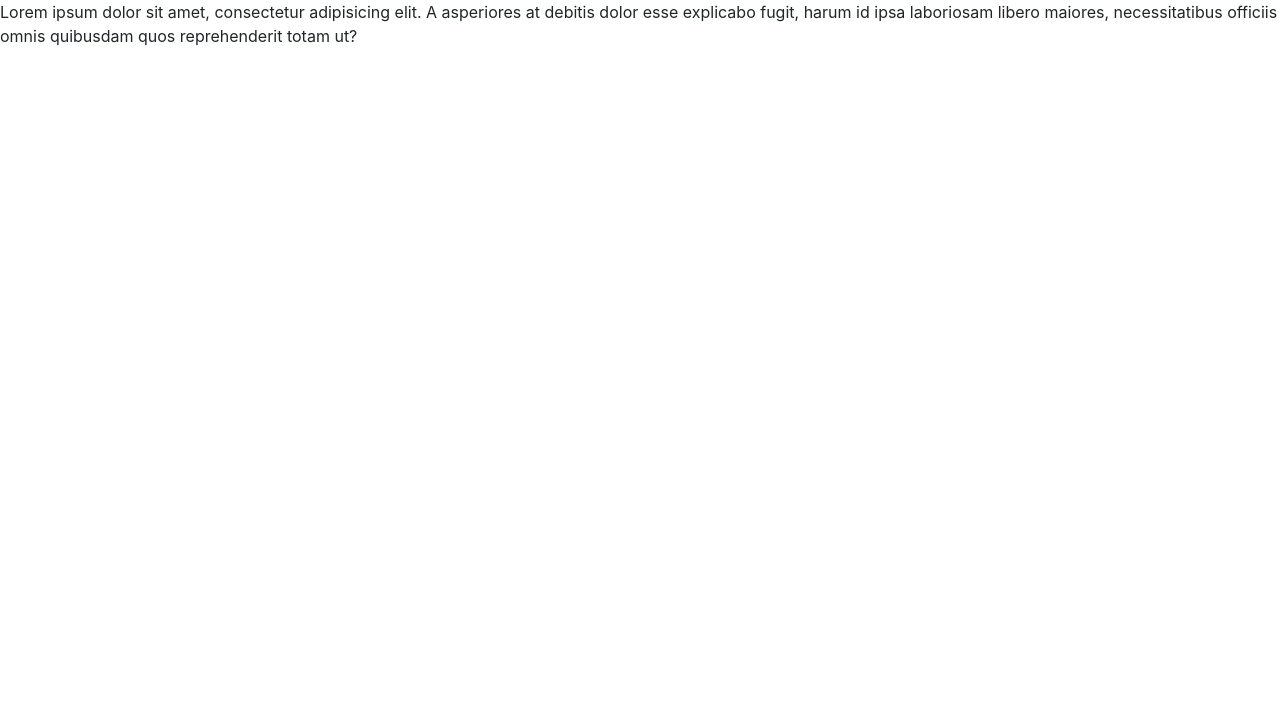
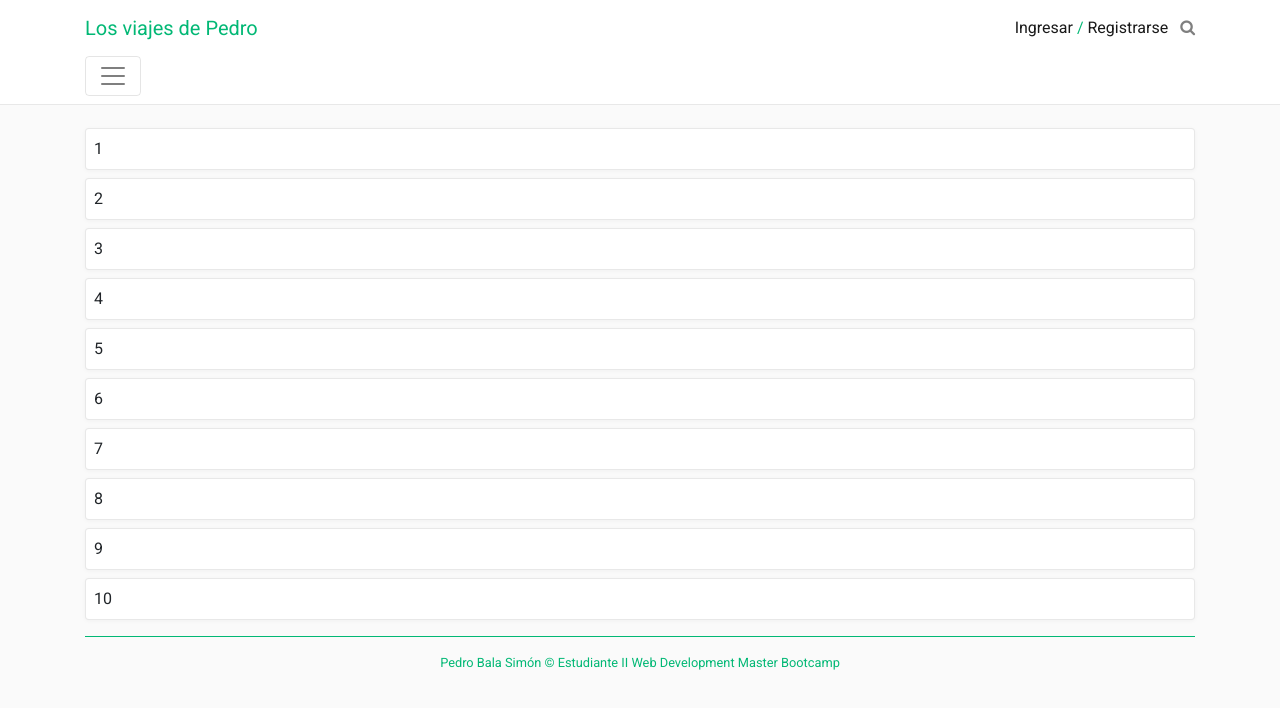
Before and after one commit to pbalasimon/kc03-frontendninja, a website: page index.html in a window 1280 px wide. Drawn offline with nearby package versions, Linux system fonts and the light colour scheme; files that its build step writes are made by us from their sources.

Commit message:
Estilos cabecera, añadido font-awesome

```diff
--- a/assets/scss/_custom.scss
+++ b/assets/scss/_custom.scss
@@ -2,3 +2,11 @@
 //
 // Copy variables from `_variables.scss` to this file to override default values
 // without modifying source files.
+
+$background-color: #fafafa;
+$body-bg: $background-color;
+$brand-primary: #02b875;
+
+$font-family-sans-serif: 'Roboto', sans-serif;
+
+$fa-font-path: "../../dist/fonts";
--- a/assets/scss/_global.scss
+++ b/assets/scss/_global.scss
@@ -0,0 +1,81 @@
+body {
+  padding: 8rem 1rem 0rem 1rem;
+}
+
+#primaryNav {
+  .container {
+    border-bottom: 1px solid rgba(0, 0, 0, .09);
+
+    @include media-breakpoint-down(xs) {
+      margin-left: 0;
+      margin-right: 0;
+      padding-left: 0;
+      .navbar-brand {
+        font-size: 0.9rem;
+      }
+      .navbar-text {
+        padding-top: .375rem;
+        font-size: 0.7rem;
+      }
+      .navbar-text > a {
+        font-size: 0.7rem;
+      }
+    }
+  }
+}
+
+.navbar-toggleable .navbar-nav .nav-link {
+  padding-left: 0;
+  padding-right: 1rem;
+}
+
+#secondaryNav {
+  border-bottom: 1px solid rgba(0, 0, 0, .09);
+  top: 3rem;
+  @include media-breakpoint-down(xs) {
+    .container {
+      margin-left: 0;
+      margin-right: 0;
+      min-height: 3rem;
+    }
+  }
+}
+
+.navbar-text {
+  span {
+    color: $brand-primary;
+  }
+}
+
+.navbar-brand {
+  color: $brand-primary !important;
+}
+
+.bg-faded {
+  background-color: $white;
+}
+
+.fa.fa-search {
+  cursor: pointer;
+  @extend .ml-2;
+}
+
+section {
+  article {
+    background-color: $white;
+    @extend .rounded;
+    @extend .p-2;
+    @extend .mb-2;
+    border: 1px solid rgba(0, 0, 0, .09);
+    box-shadow: 0 1px 4px rgba(0, 0, 0, .04);
+  }
+}
+
+footer {
+  margin: 1rem 0rem 1rem 0rem;
+  padding-top: 1rem;
+  border-top: 1px solid $brand-primary;
+  color: $brand-primary;
+  font-size: 0.8rem;
+  text-align: center;
+}
--- a/assets/scss/main.scss
+++ b/assets/scss/main.scss
@@ -1,3 +1,5 @@
+@import url('https://fonts.googleapis.com/css?family=Roboto:400,700');
 @import "custom";
 @import "../../node_modules/bootstrap/scss/bootstrap";
+@import "../../node_modules/font-awesome/scss/font-awesome";
 @import "global";
--- a/index.html
+++ b/index.html
@@ -1,6 +1,7 @@
 <!DOCTYPE html>
 <html lang="es">
 	<head>
+		<!-- Required meta tags -->
 		<meta charset="utf-8">
 		<meta name="viewport" content="width=device-width, initial-scale=1, shrink-to-fit=no">
 		<meta name="description" content="Práctica módulo frontend ninja bootcamp">
@@ -9,12 +10,69 @@
 		<link rel="stylesheet" href="dist/css/main.css">
 	</head>
 	<body>
-		<p>Lorem ipsum dolor sit amet, consectetur adipisicing elit. A asperiores at debitis dolor esse explicabo fugit,
-			harum id ipsa laboriosam libero maiores, necessitatibus officiis omnis quibusdam quos reprehenderit totam
-			ut?</p>
 
+		<nav id="primaryNav" class="navbar fixed-top navbar-light bg-faded">
+			<div class="container">
+				<a class="navbar-brand" href="#">Los viajes de Pedro</a>
+				<span class="navbar-text navbar-toggler-right">
+						<a href="#">Ingresar</a>
+						<span>/</span>
+						<a href="#">Registrarse</a>
+						<i class="fa fa-search" aria-hidden="true"></i>
+					</span>
+			</div>
+		</nav>
+
+		<nav id="secondaryNav" class="navbar fixed-top navbar-toggleable navbar-light bg-faded">
+			<div class="container">
+				<button class="navbar-toggler navbar-toggler-right" type="button" data-toggle="collapse"
+						data-target="#navbarSupportedContent" aria-controls="navbarSupportedContent"
+						aria-expanded="false" aria-label="Toggle navigation">
+					<span class="navbar-toggler-icon"></span>
+				</button>
+
+				<div class="collapse navbar-collapse" id="navbarSupportedContent">
+					<ul class="navbar-nav mr-auto">
+						<li class="nav-item">
+							<a class="nav-link" href="#">España</a>
+						</li>
+						<li class="nav-item">
+							<a class="nav-link" href="#">Europa</a>
+						</li>
+						<li class="nav-item">
+							<a class="nav-link" href="#">Africa</a>
+						</li>
+						<li class="nav-item">
+							<a class="nav-link" href="#">Asia</a>
+						</li>
+						<li class="nav-item">
+							<a class="nav-link" href="#">Oceania</a>
+						</li>
+					</ul>
+				</div>
+			</div>
+		</nav>
+
+		<div class="container">
+			<main>
+				<section id="posts">
+					<article>1</article>
+					<article>2</article>
+					<article>3</article>
+					<article>4</article>
+					<article>5</article>
+					<article>6</article>
+					<article>7</article>
+					<article>8</article>
+					<article>9</article>
+					<article>10</article>
+				</section>
+			</main>
+			<footer>Pedro Bala Simón &copy; Estudiante II Web Development Master Bootcamp</footer>
+		</div>
+		<!-- jQuery first, then Tether, then Bootstrap JS. -->
+		<script src="node_modules/jquery/dist/jquery.js"></script>
 		<script src="node_modules/tether/dist/js/tether.js"></script>
-		<script src="node_modules/jquery/dist/jquery.js"></script>
 		<script src="node_modules/bootstrap/dist/js/bootstrap.js"></script>
 	</body>
 </html>
--- a/package.json
+++ b/package.json
@@ -17,6 +17,7 @@
   },
   "dependencies": {
     "bootstrap": "^4.0.0-alpha.6",
+    "font-awesome": "^4.7.0",
     "jquery": "^3.1.1"
   }
 }
```
Also changed, not shown: gulpfile.js (+7 -1 lines).
